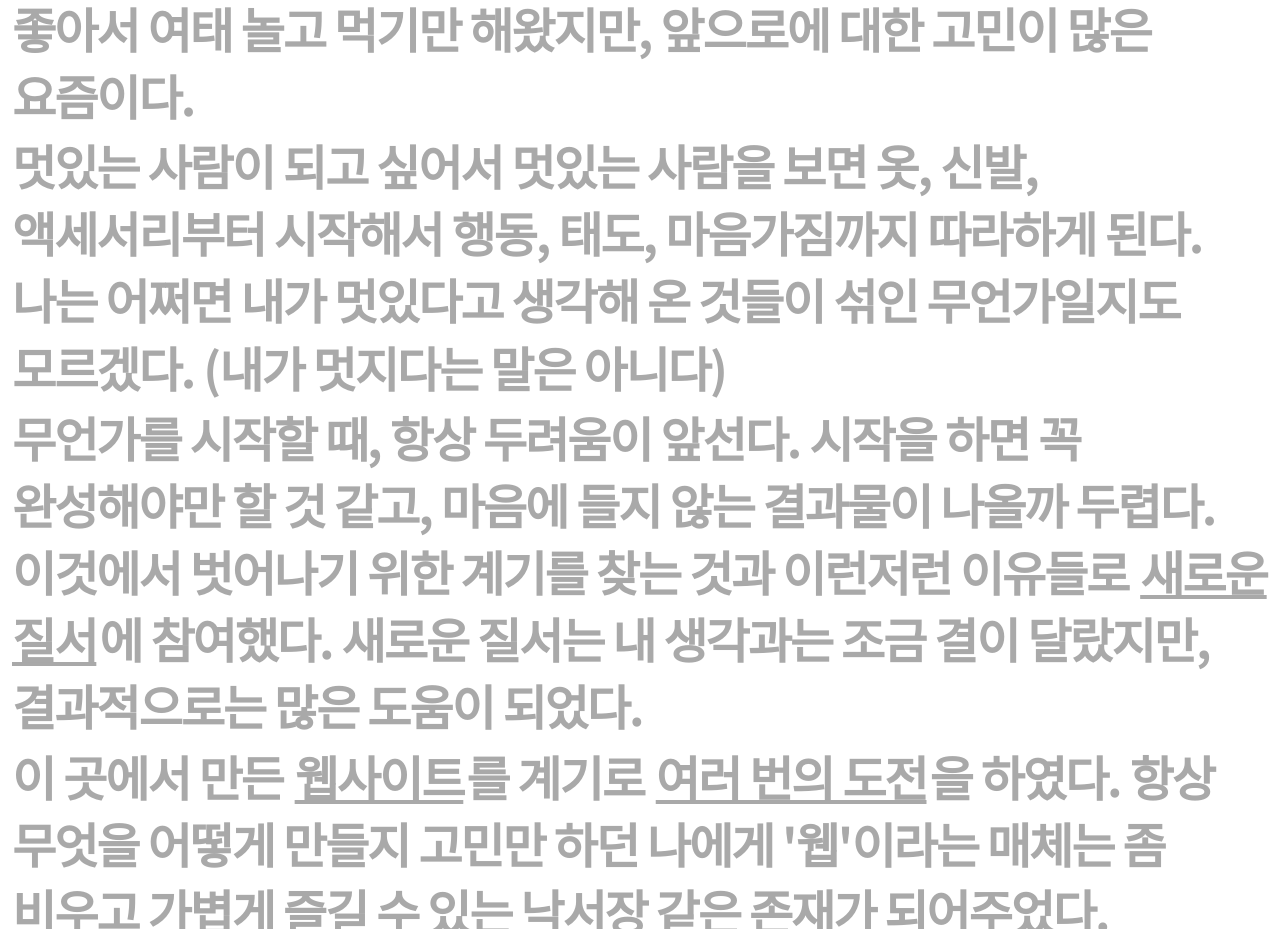
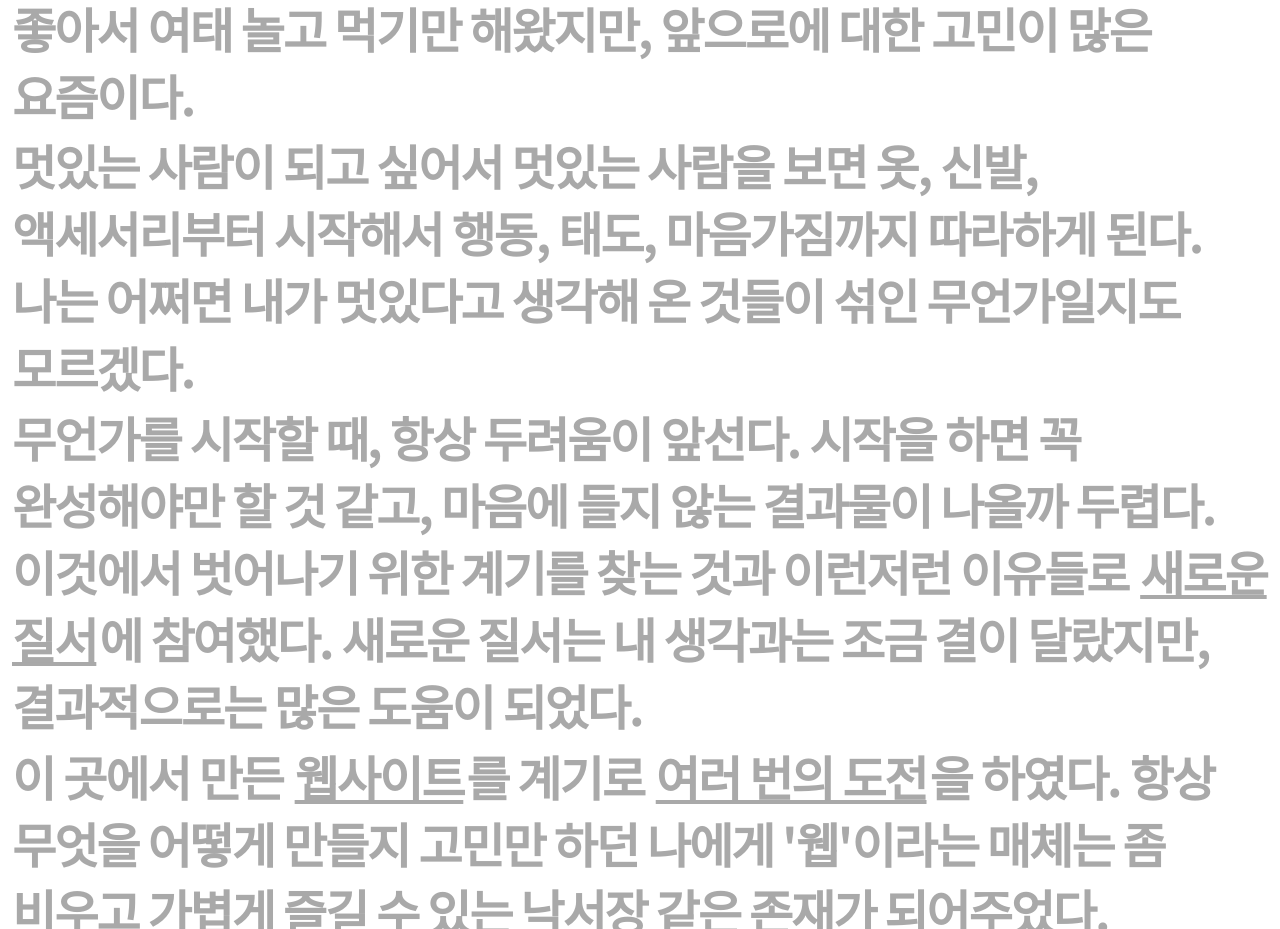
Before and after one commit to jungpark0/introducemyself, a plain HTML site: page index.html in a window 1280 px wide. Shown: the part 2100-3029 px from the top of the page. Drawn offline with Linux system fonts and the light colour scheme; a web font is replaced by a local one.

Commit message:
index.html

```diff
--- a/index.html
+++ b/index.html
@@ -21,7 +21,7 @@
         <p class="fade-in">아이튠즈를 통해 다양한 노래를 들으며 자랐다. 한때는 국내 힙합을 특히 좋아했다. 현재는 취향이 변했는지 끌리지 않는다. <a href="https://music.apple.com/us/playlist/%EC%9A%94-%EC%A6%98/pl.u-pMyllgjC41RWjMG?l=ko" class="link-text" target="_blank">요즘</a>에는 이런 노래를 즐겨 듣는다.</p>
         <p class="fade-in">나를 움직이게 하는 것, 즉 원동력은 '칭찬'이다. 높은 사람에게 듣는 칭찬은 매우 자극적이다. 예를 들면, 교수님의 칭찬 같은 것.</p>
         <p class="fade-in">집에 혼자 있는 것을 좋아하며 특히 누워 있는 것이 좋다. 노는 게 젤 좋아서 여태 놀고 먹기만 해왔지만, 앞으로에 대한 고민이 많은 요즘이다.</p>
-        <p class="fade-in">멋있는 사람이 되고 싶어서 멋있는 사람을 보면 옷, 신발, 액세서리부터 시작해서 행동, 태도, 마음가짐까지 따라하게 된다. 나는 어쩌면 내가 멋있다고 생각해 온 것들이 섞인 무언가일지도 모르겠다. (내가 멋지다는 말은 아니다)</p>
+        <p class="fade-in">멋있는 사람이 되고 싶어서 멋있는 사람을 보면 옷, 신발, 액세서리부터 시작해서 행동, 태도, 마음가짐까지 따라하게 된다. 나는 어쩌면 내가 멋있다고 생각해 온 것들이 섞인 무언가일지도 모르겠다.</p>
         <p class="fade-in">무언가를 시작할 때, 항상 두려움이 앞선다. 시작을 하면 꼭 완성해야만 할 것 같고, 마음에 들지 않는 결과물이 나올까 두렵다. 이것에서 벗어나기 위한 계기를 찾는 것과 이런저런 이유들로 <a href="https://neworder.xyz/classroom/" class="link-text" target="_blank">새로운 질서</a>에 참여했다. 새로운 질서는 내 생각과는 조금 결이 달랐지만, 결과적으로는 많은 도움이 되었다.</p>
         <p class="fade-in">이 곳에서 만든 <a href="https://jungpark0.neocities.org" class="link-text" target="_blank">웹사이트</a>를 계기로 <a href="https://jungpark0.github.io/jungpark/" class="link-text" target="_blank">여러 번의 도전</a>을 하였다. 항상 무엇을 어떻게 만들지 고민만 하던 나에게 '웹'이라는 매체는 좀 비우고 가볍게 즐길 수 있는 낙서장 같은 존재가 되어주었다.</p>
         <p class="fade-in">나는 무엇이든 빨리 질리고 싫증이 나는 편이다. 정말 몇 가지를 제외하고는 보통 금세 질려버리고 만다.</p>
```
